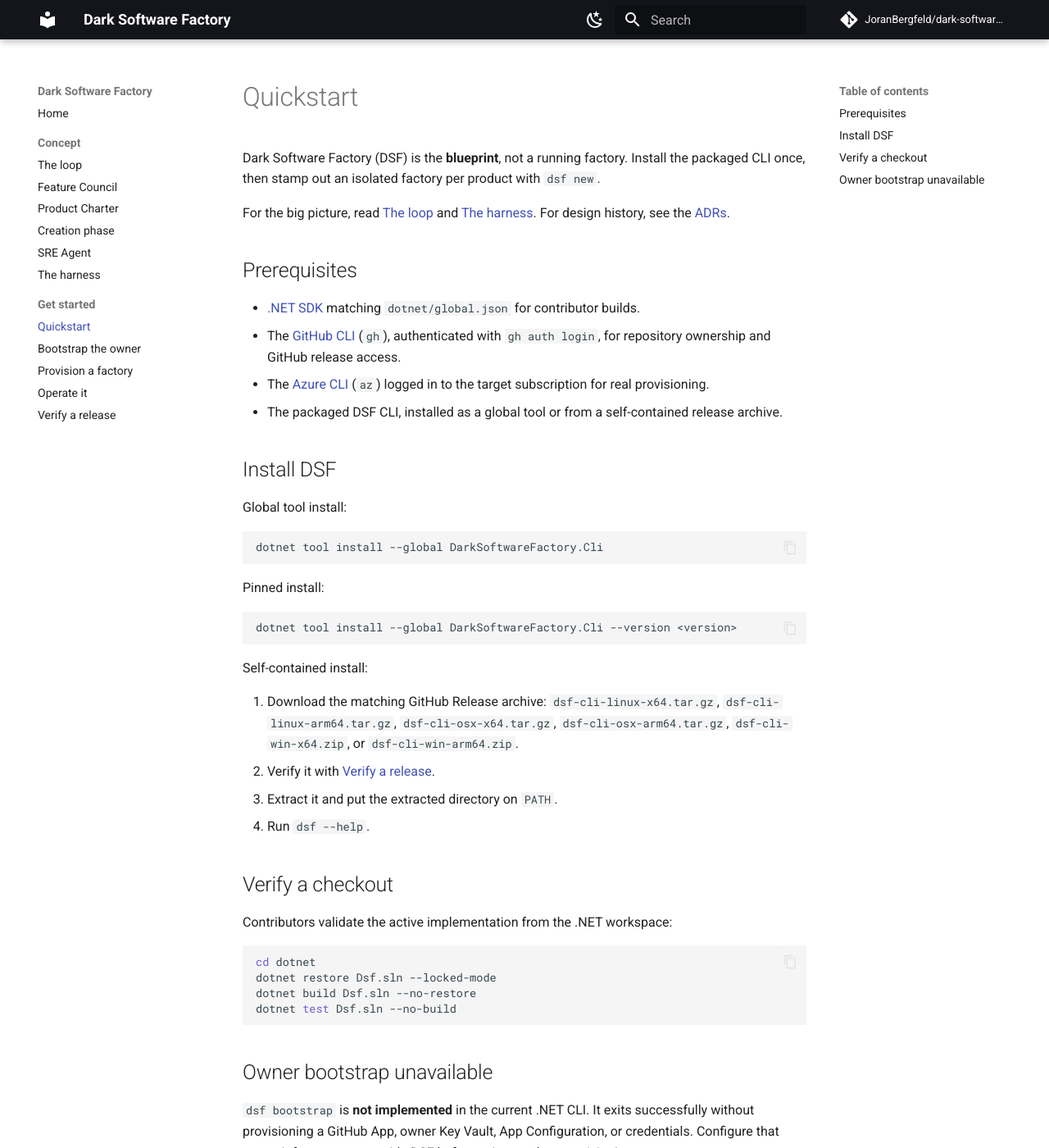
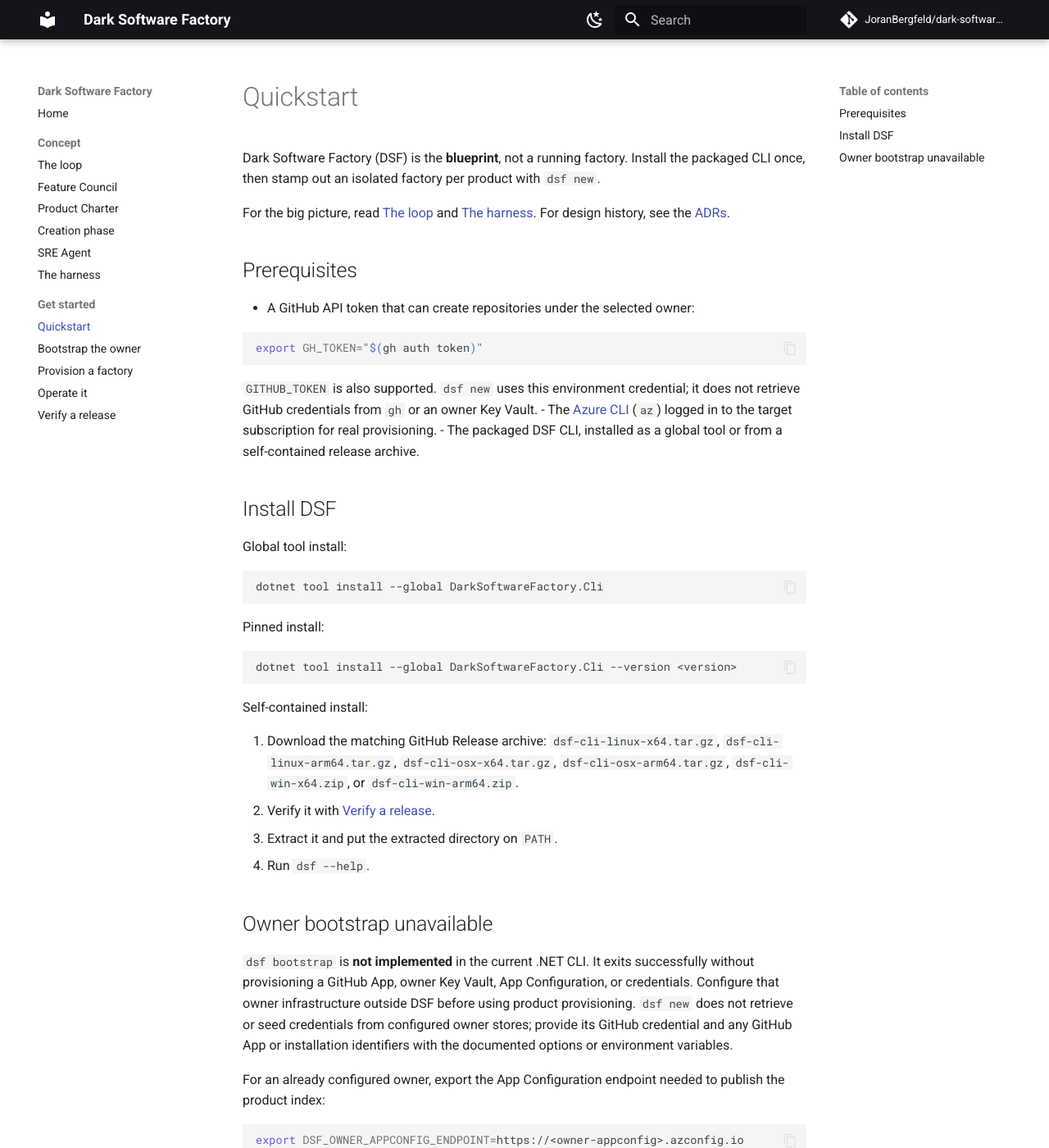
Before and after one commit to JoranBergfeld/dark-software-factory, an MkDocs documentation site: the page built from docs/site/get-started/quickstart.md, in a window 1280 px wide and 1400 px high. Shown: the whole window at 82% size. Built offline with MkDocs 1.6.1 and Material for MkDocs 9.7.7, drawn with Linux system fonts in a browser that asks for light colours; comment, search, counter and statistics services are not loaded; some of the changed text lies outside the part shown.

Commit message:
docs: correct living documentation gaps
Co-authored-by: Copilot <223556219+Copilot@users.noreply.github.com>

Copilot-Session: b18f7d81-e6f8-43e4-b0e7-b73f3baddc6c

````diff
--- a/docs/site/get-started/quickstart.md
+++ b/docs/site/get-started/quickstart.md
@@ -9,10 +9,14 @@ For the big picture, read [The loop](../concept/the-loop.md) and
 
 ## Prerequisites
 
-- [.NET SDK](https://dotnet.microsoft.com/download) matching `dotnet/global.json` for
-  contributor builds.
-- The [GitHub CLI](https://cli.github.com/) (`gh`), authenticated with `gh auth login`, for
-  repository ownership and GitHub release access.
+- A GitHub API token that can create repositories under the selected owner:
+
+  ```bash
+  export GH_TOKEN="$(gh auth token)"
+  ```
+
+  `GITHUB_TOKEN` is also supported. `dsf new` uses this environment credential; it does not
+  retrieve GitHub credentials from `gh` or an owner Key Vault.
 - The [Azure CLI](https://learn.microsoft.com/cli/azure/) (`az`) logged in to the target
   subscription for real provisioning.
 - The packaged DSF CLI, installed as a global tool or from a self-contained release archive.
@@ -40,29 +44,19 @@ Self-contained install:
 3. Extract it and put the extracted directory on `PATH`.
 4. Run `dsf --help`.
 
-## Verify a checkout
-
-Contributors validate the active implementation from the .NET workspace:
-
-```bash
-cd dotnet
-dotnet restore Dsf.sln --locked-mode
-dotnet build Dsf.sln --no-restore
-dotnet test Dsf.sln --no-build
-```
-
 ## Owner bootstrap unavailable
 
 `dsf bootstrap` is **not implemented** in the current .NET CLI. It exits successfully without
 provisioning a GitHub App, owner Key Vault, App Configuration, or credentials. Configure that
-owner infrastructure outside DSF before using product provisioning.
+owner infrastructure outside DSF before using product provisioning. `dsf new` does not retrieve
+or seed credentials from configured owner stores; provide its GitHub credential and any GitHub App
+or installation identifiers with the documented options or environment variables.
 
-For an already configured owner, export the owner endpoints:
+For an already configured owner, export the App Configuration endpoint needed to publish the
+product index:
 
 ```bash
-export DSF_OWNER_KEYVAULT_URI=https://<owner-keyvault>.vault.azure.net/
 export DSF_OWNER_APPCONFIG_ENDPOINT=https://<owner-appconfig>.azconfig.io
 ```
 
-The stores must also contain the GitHub App and source-agent credentials required by `dsf new`.
 Next: [provision a factory](provision-a-factory.md).
````
Also changed, not shown: AGENTS.md (+1 -1 lines), docs/site/get-started/bootstrap.md (+7 -5 lines), docs/site/get-started/operate.md (+4 -4 lines), docs/site/get-started/provision-a-factory.md (+11 -12 lines), docs/site/get-started/verify-release.md (+2 -2 lines), 1 other file.
